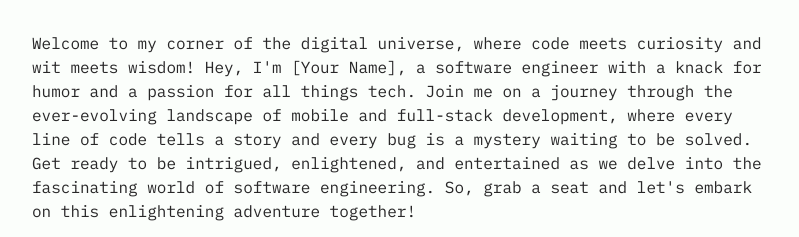
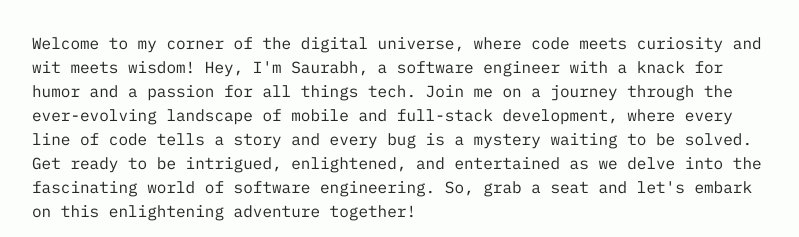
Before and after one commit to Dalakoti07/blog-posts, an Astro site: page / in a window 1280 px wide. Shown: the part 314-551 px from the top of the page, without its empty margins (240-1039 px from the left). Built offline with nearby package versions, Linux system fonts and the light colour scheme; Astro itself is replaced by a stand-in of ours; some packages are replaced by stand-ins of ours.

Commit message:
docs: anout section change
about section change

```diff
--- a/src/pages/index.astro
+++ b/src/pages/index.astro
@@ -43,7 +43,7 @@ const socialCount = SOCIALS.filter(social => social.active).length;
 
       <p>
         Welcome to my corner of the digital universe, where code meets curiosity and
-        wit meets wisdom! Hey, I'm [Your Name], a software engineer with a knack for
+        wit meets wisdom! Hey, I'm Saurabh, a software engineer with a knack for
         humor and a passion for all things tech. Join me on a journey through the
         ever-evolving landscape of mobile and full-stack development, where every
         line of code tells a story and every bug is a mystery waiting to be solved.
```
